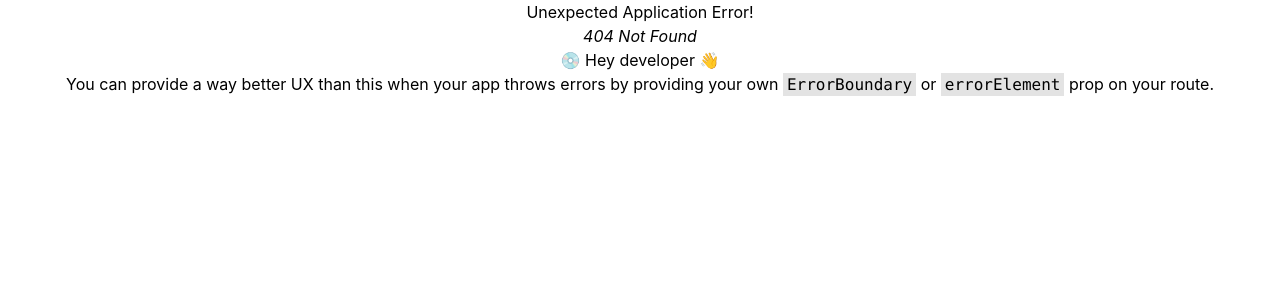
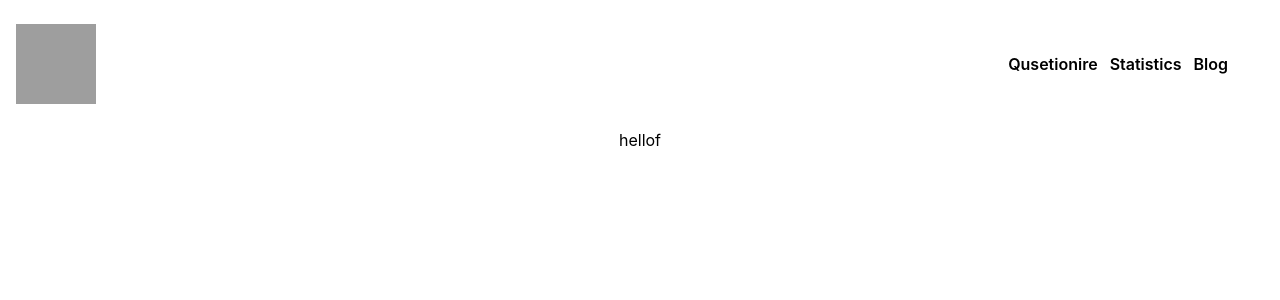
Before and after one commit to Shahinul-Islam/solve-the-questionire-react-spa-project, a React (Create React App) app: page /qusetionire in a window 1280 px wide. Before the commit this address had no page. Shown: the top 300 px of the page. Built offline with nearby package versions, Linux system fonts and the light colour scheme; grey boxes are pictures that could not be loaded.

Commit message:
dynamic route set for click btn handler

```diff
--- a/src/App.js
+++ b/src/App.js
@@ -7,6 +7,8 @@ import Hero from "./components/Hero/Hero";
 import Category from "./components/Category/Category";
 import Statistics from "./components/Statistics/Statistics";
 import Blog from "./components/Blog/Blog";
+import Qusetionire from "./components/Qusetionire/Qusetionire";
+import SingleCategoryQuestion from "./components/SingleCategoryQuestion/SingleCategoryQuestion";
 
 function App() {
   const router = createBrowserRouter([
@@ -21,6 +23,20 @@ function App() {
           },
 
           element: <Hero></Hero>,
+        },
+        {
+          path: "/qusetionire",
+          element: <Qusetionire></Qusetionire>,
+        },
+
+        {
+          path: "/questionire/:questionId",
+          loader: async ({ params }) => {
+            return await fetch(
+              `https://openapi.programming-hero.com/api/quiz/${params.questionId}`
+            );
+          },
+          element: <SingleCategoryQuestion></SingleCategoryQuestion>,
         },
 
         {
--- a/src/components/Category/Category.js
+++ b/src/components/Category/Category.js
@@ -2,7 +2,6 @@ import React from "react";
 import { useLoaderData } from "react-router-dom";
 
 const Category = ({ questionSet, questionSetHandler }) => {
-  console.log(questionSet);
   const { id, logo, name, total } = questionSet;
   return (
     <div className="flex flex-col m-4 border-2 p-6 rounded-md text-yellow-100 bg-sky-600">
--- a/src/components/Header/Header.js
+++ b/src/components/Header/Header.js
@@ -1,23 +1,34 @@
-import { FontAwesomeIcon } from '@fortawesome/react-fontawesome';
-import React from 'react';
+import { FontAwesomeIcon } from "@fortawesome/react-fontawesome";
+import React from "react";
 import { useState } from "react";
-import { faXmark, faBars } from '@fortawesome/free-solid-svg-icons';
-import { NavLink } from 'react-router-dom';
+import { faXmark, faBars } from "@fortawesome/free-solid-svg-icons";
+import { NavLink } from "react-router-dom";
 const Header = () => {
-    const [open, setOpen] = useState(false);
-    return (
-        <nav className="flex items-center justify-between p-4">
+  const [open, setOpen] = useState(false);
+  return (
+    <nav className="flex items-center justify-between p-4">
       <div>
-        <img src="https://www.svgrepo.com/show/303149/creative-cloud-cc-logo.svg" className="h-20 w-20" alt="" />
+        <img
+          src="https://www.svgrepo.com/show/303149/creative-cloud-cc-logo.svg"
+          className="h-20 w-20"
+          alt=""
+        />
       </div>
       <div>
         <div onClick={() => setOpen(!open)} className="h-12 w-12 sm:hidden">
-          {open ? <FontAwesomeIcon icon={faXmark} /> : <FontAwesomeIcon icon={faBars} />}
+          {open ? (
+            <FontAwesomeIcon icon={faXmark} />
+          ) : (
+            <FontAwesomeIcon icon={faBars} />
+          )}
         </div>
-        <ul className={`md:flex absolute p-6 font-bold bg-slate-400 md:bg-white  md:font-semibold md:static ${open ? "top-15 right-1" : "top-[-290px]"}`}>
-
+        <ul
+          className={`md:flex absolute p-6 font-bold bg-slate-400 md:bg-white  md:font-semibold md:static ${
+            open ? "top-15 right-1" : "top-[-290px]"
+          }`}
+        >
           <li className="my-3 md:mr-3">
-            <NavLink to="/">Qusetionire</NavLink>
+            <NavLink to="/qusetionire">Qusetionire</NavLink>
           </li>
           <li className="my-3 md:mr-3">
             <NavLink to="/statistics">Statistics</NavLink>
@@ -28,7 +39,7 @@ const Header = () => {
         </ul>
       </div>
     </nav>
-    );
+  );
 };
 
 export default Header;
--- a/src/components/Hero/Hero.js
+++ b/src/components/Hero/Hero.js
@@ -1,11 +1,13 @@
 import React from "react";
-import { useLoaderData } from "react-router-dom";
+import { useLoaderData, useNavigate } from "react-router-dom";
 import Category from "../Category/Category";
 
 const Hero = (props) => {
   const questions = useLoaderData();
+  const navigate = useNavigate();
   const questionSetHandler = (id) => {
     console.log("question set clicked", id);
+    navigate(`questionire/${id}`);
   };
   return (
     <div>
--- /dev/null
+++ b/src/components/Qusetionire/Qusetionire.js
@@ -0,0 +1,12 @@
+import React from "react";
+// import { useParams } from "react-router-dom";
+
+const Qusetionire = () => {
+  return (
+    <div>
+      <h1> hellof</h1>
+    </div>
+  );
+};
+
+export default Qusetionire;
--- /dev/null
+++ b/src/components/SingleCategoryQuestion/SingleCategoryQuestion.js
@@ -0,0 +1,16 @@
+import React from "react";
+import { useLoaderData } from "react-router-dom";
+
+const SingleCategoryQuestion = () => {
+  const singleCategory = useLoaderData();
+  const { questions } = singleCategory.data;
+  return (
+    <div>
+      <h2>
+        Thsis is single category question. total questions: {questions.length}
+      </h2>
+    </div>
+  );
+};
+
+export default SingleCategoryQuestion;
```
